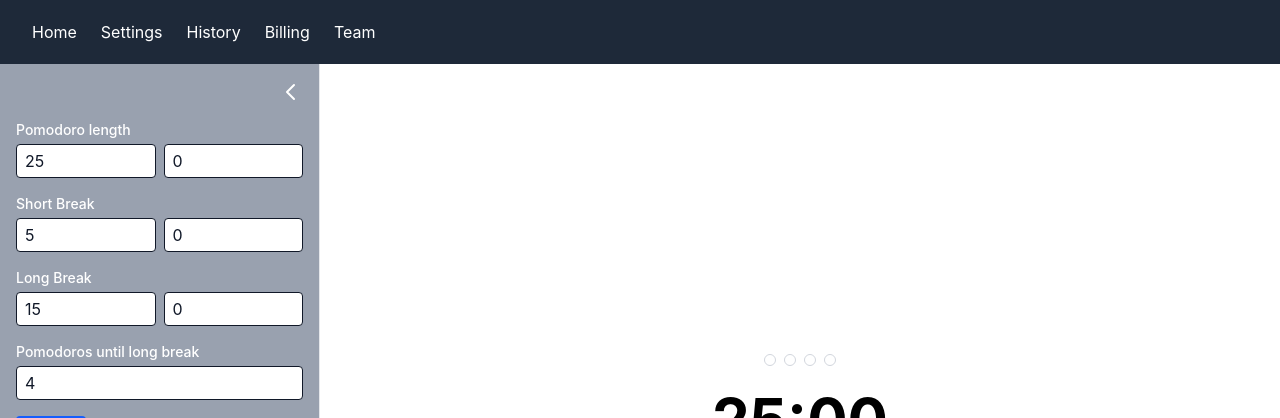
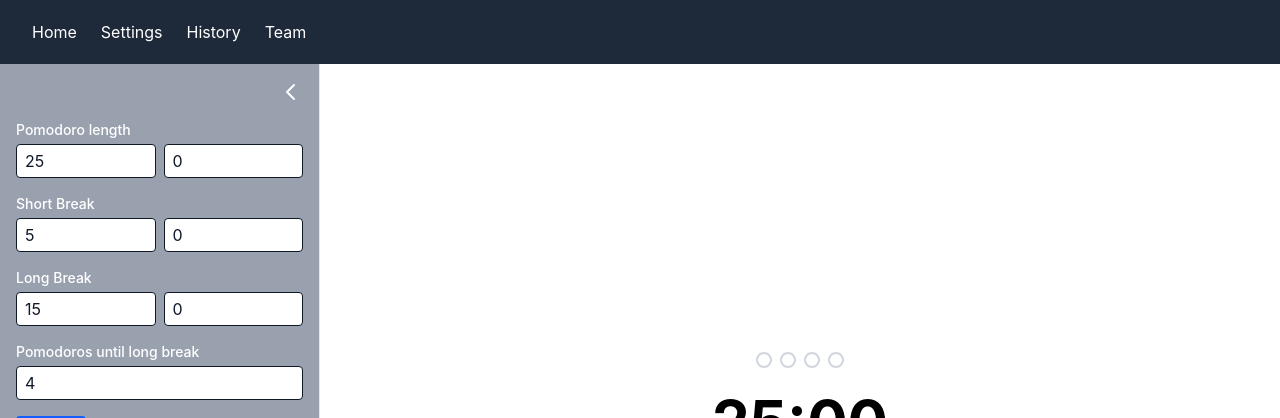
Before and after one commit to charlie-fitzgerald/pomodoro, a React (Vite) app in the folder quickstart-react/: page / in a window 1280 px wide. Shown: the top 418 px of the page. Built offline with nearby package versions, Linux system fonts and the light colour scheme.

Commit message:
Made standalone react app, separate from mondaydotcom app

```diff
--- a/quickstart-react/package.json
+++ b/quickstart-react/package.json
@@ -3,6 +3,7 @@
   "version": "0.0.1",
   "private": true,
   "scripts": {
+    "dev": "vite",
     "start": "npm run stop && concurrently \"npm run server\" \"npm run expose\"",
     "build": "vite build",
     "expose": "mapps tunnel:create -p 8301",
@@ -12,10 +13,7 @@
     "stop": "kill-port 8301 && kill-port 4049 && kill-port 4040"
   },
   "dependencies": {
-    "@mondaycom/apps-sdk": "^2.1.2",
     "@tailwindcss/vite": "^4.1.4",
-    "@vibe/core": "^3.19.0",
-    "monday-sdk-js": "^0.5.5",
     "react-router-dom": "^7.5.2",
     "tailwindcss": "^4.1.4"
   },
@@ -35,7 +33,6 @@
     ]
   },
   "devDependencies": {
-    "@mondaycom/apps-cli": "^4.0.0",
     "@vitejs/plugin-react": "^4.3.2",
     "concurrently": "^5.2.0",
     "cross-port-killer": "^1.2.1",
--- a/quickstart-react/src/components/Layout.jsx
+++ b/quickstart-react/src/components/Layout.jsx
@@ -33,14 +33,14 @@ export default function Layout() {
                 History
               </Link>
             </li>
-            <li>
+            {/* <li>
               <Link
                 to="/billing"
                 className="hover:text-gray-300"
               >
                 Billing
               </Link>
-            </li>
+            </li> */}
             <li>
               <Link
                 to="/team"
--- a/quickstart-react/src/components/PomodoroTimer.jsx
+++ b/quickstart-react/src/components/PomodoroTimer.jsx
@@ -25,7 +25,7 @@ export default function PomodoroTimer({
         {bullets.map((_, i) => (
           <div
             key={i}
-            className={`w-3 h-3 rounded-full border ${
+            className={`w-4 h-4 rounded-full border-2 ${
               i < cycleCount ? 'bg-green-500 border-green-500' : 'bg-transparent border-gray-300'
             }`}
           />
--- a/quickstart-react/src/pages/History.jsx
+++ b/quickstart-react/src/pages/History.jsx
@@ -2,6 +2,7 @@ const History = () => {
     return (
       <div className="flex justify-center items-center h-screen">
         <h1 className="text-3xl font-bold">History Page</h1>
+        <p className="text-2xl">Your pomodoro work history will go here in a future update. Stay tuned!</p>
       </div>
     );
   };
--- a/quickstart-react/src/pages/Team.jsx
+++ b/quickstart-react/src/pages/Team.jsx
@@ -2,6 +2,7 @@ const Team = () => {
     return (
       <div className="flex justify-center items-center h-screen">
         <h1 className="text-3xl font-bold">Team Page</h1>
+        <p className="text-2xl">This app was developed by Charlie</p>
       </div>
     );
   };
```
Also changed, not shown: 1 other file (tests, documents, lock files or other folders).
